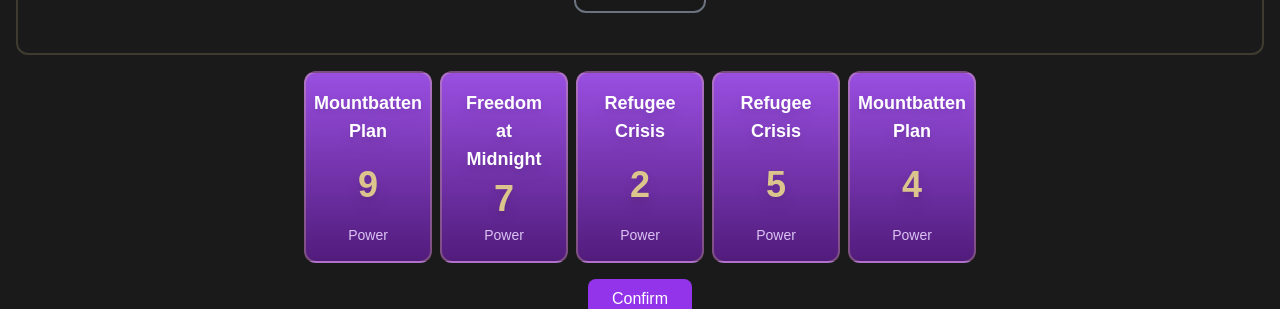
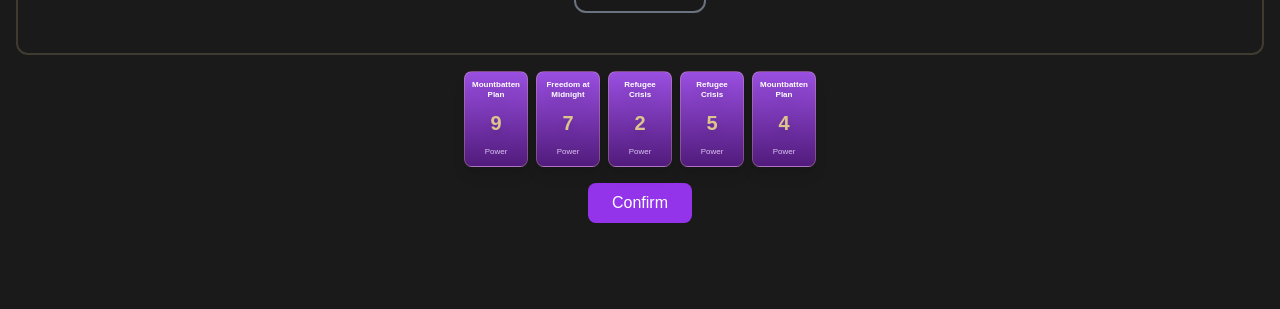
Before and after one commit to LetInArcadiaEgo/turbo-train, a Next.js app: page / in a window 1280 px wide. Shown: the part 567-876 px from the top of the page. After the commit the page ends 838 px from the top, so only its background shows below. Built offline with nearby package versions, Linux system fonts and the light colour scheme; no server answers.

Commit message:
fix: improve game animations and UI - Remove card exit animations for smoother placement - Fix score box alignment and prevent layout shifts - Update Card and ScoreTracker components

```diff
--- a/components/Card.tsx
+++ b/components/Card.tsx
@@ -1,5 +1,5 @@
 import React from 'react';
-import { motion } from 'framer-motion';
+import { motion, useMotionValue, useTransform } from 'framer-motion';
 import { Cinzel } from 'next/font/google';
 
 const cinzel = Cinzel({ subsets: ['latin'] });
@@ -10,45 +10,81 @@
   isRevealed: boolean;
   isPlayable: boolean;
   isComputerCard?: boolean;
-  onClick?: () => void;
+  onDragStart?: () => void;
+  onDragEnd?: (event: MouseEvent | TouchEvent | PointerEvent) => void;
 }
 
-const Card: React.FC<CardProps> = ({ value, title, isRevealed, isPlayable, isComputerCard = false, onClick }) => {
+const Card: React.FC<CardProps> = ({
+  value,
+  title,
+  isRevealed,
+  isPlayable,
+  isComputerCard = false,
+  onDragStart,
+  onDragEnd
+}) => {
   return (
     <motion.div
-      whileHover={isPlayable ? { scale: 1.05 } : {}}
-      whileTap={isPlayable ? { scale: 0.95 } : {}}
+      drag={isPlayable}
+      dragMomentum={false}
+      dragElastic={0.1}
+      dragTransition={{ bounceStiffness: 600, bounceDamping: 20 }}
+      onDragStart={onDragStart}
+      onDragEnd={onDragEnd}
+      whileHover={isPlayable ? { scale: 1.05, y: -5 } : {}}
+      whileDrag={{
+        scale: 1.1,
+        cursor: 'grabbing',
+        zIndex: 50
+      }}
       className={`
-        relative w-32 h-48 rounded-xl cursor-pointer
-        ${isPlayable ? 'hover:shadow-lg hover:shadow-purple-300/20' : 'cursor-default'}
-        transition-all duration-300 ease-in-out
+        relative w-16 h-24 rounded-lg shrink-0
+        ${isPlayable ? 'cursor-grab' : 'cursor-default'}
+        transition-all duration-150 ease-out
+        select-none
+        [-webkit-user-select:none]
+        [-moz-user-select:none]
+        [-ms-user-select:none]
+        [user-select:none]
+        [-webkit-user-drag:none]
+        [-webkit-tap-highlight-color:transparent]
       `}
-      onClick={isPlayable ? onClick : undefined}
+      initial={false}
+      layout
     >
-      <div
+      <motion.div
         className={`
-          absolute inset-0 rounded-xl p-4
+          absolute inset-0 rounded-lg p-2
           ${isRevealed
             ? isComputerCard
               ? 'bg-gradient-to-b from-rose-800/90 to-rose-950/90'
               : 'bg-gradient-to-b from-purple-500/90 to-purple-900/90'
             : 'bg-gradient-to-b from-gray-200 to-gray-300'}
           flex flex-col items-center justify-between
-          border-2 border-opacity-30 ${isRevealed ? 'border-[#dcc48d]' : 'border-gray-400'}
+          border border-opacity-30 ${isRevealed ? 'border-[#dcc48d]' : 'border-gray-400'}
+          shadow-lg
+          select-none
+          [-webkit-user-select:none]
+          [-moz-user-select:none]
+          [-ms-user-select:none]
+          [user-select:none]
+          [-webkit-user-drag:none]
+          [-webkit-tap-highlight-color:transparent]
         `}
+        layout
       >
         {isRevealed ? (
           <>
-            <div className="text-white text-lg font-semibold drop-shadow-lg text-center">{title}</div>
-            <div className="text-[#dcc48d] text-4xl font-bold drop-shadow-lg">{value}</div>
-            <div className="text-purple-200 text-sm opacity-90">Power</div>
+            <div className="text-white text-[8px] font-semibold drop-shadow-lg text-center leading-tight select-none">{title}</div>
+            <div className="text-[#dcc48d] text-xl font-bold drop-shadow-lg select-none">{value}</div>
+            <div className="text-purple-200 text-[8px] opacity-90 select-none">Power</div>
           </>
         ) : (
-          <div className="h-full w-full flex items-center justify-center">
-            <span className={`${cinzel.className} text-gray-700 text-xl`}>Partition</span>
+          <div className="h-full w-full flex items-center justify-center select-none">
+            <span className={`${cinzel.className} text-gray-700 text-sm select-none`}>Partition</span>
           </div>
         )}
-      </div>
+      </motion.div>
     </motion.div>
   );
 };
--- a/components/ScoreTracker.tsx
+++ b/components/ScoreTracker.tsx
@@ -17,43 +17,27 @@
   tracks,
   round
 }) => {
-  const totalPlayerScore = tracks.reduce((sum, track) => sum + track.playerScore, 0);
-  const totalComputerScore = tracks.reduce((sum, track) => sum + track.computerScore, 0);
-  const playerWins = tracks.filter(t => t.winner === 'player').length;
-  const computerWins = tracks.filter(t => t.winner === 'computer').length;
+  const getTrackColor = (track: Track) => {
+    if (track.playerScore > track.computerScore) return 'bg-purple-500';
+    if (track.computerScore > track.playerScore) return 'bg-rose-500';
+    return 'bg-gray-500';
+  };
 
   return (
-    <div className="bg-[#1a1a1a] rounded-xl p-6 shadow-lg border-2 border-[#dcc48d] border-opacity-20">
-      <div className="flex justify-between items-center mb-4">
-        <h2 className="text-white text-xl font-semibold">Score Tracker</h2>
-        <span className="text-purple-200">Round {round}/5</span>
-      </div>
-
-      <div className="grid grid-cols-2 gap-4">
-        <div className="bg-pink-400/20 rounded-lg p-4 text-center border-2 border-pink-400/30 shadow-lg backdrop-blur-sm">
-          <div className="text-pink-200 text-lg mb-1">You</div>
-          <div className="text-3xl font-bold text-white">{totalPlayerScore}</div>
-          <div className="text-sm text-pink-200 mt-1">Tracks Won: {playerWins}</div>
+    <div className="bg-[#1a1a1a] rounded-xl p-4 shadow-lg border-2 border-[#dcc48d] border-opacity-20">
+      <div className="flex items-center justify-center">
+        <div className="flex gap-3">
+          {tracks.map((track, index) => (
+            <div
+              key={index}
+              className={`w-16 h-16 rounded-lg ${getTrackColor(track)} flex items-center justify-center transition-colors duration-300`}
+            >
+              <div className="text-white font-bold">
+                {track.playerScore}-{track.computerScore}
+              </div>
+            </div>
+          ))}
         </div>
-
-        <div className="bg-pink-400/20 rounded-lg p-4 text-center border-2 border-pink-400/30 shadow-lg backdrop-blur-sm">
-          <div className="text-pink-200 text-lg mb-1">Opponent</div>
-          <div className="text-3xl font-bold text-white">{totalComputerScore}</div>
-          <div className="text-sm text-pink-200 mt-1">Tracks Won: {computerWins}</div>
-        </div>
-      </div>
-
-      <div className="mt-4 grid grid-cols-3 gap-2">
-        {tracks.map((track, index) => (
-          <div key={index} className="bg-purple-400/10 rounded-lg p-2 text-center">
-            <div className="text-purple-200 text-sm">Track {index + 1}</div>
-            <div className="flex justify-center items-center gap-2 text-sm mt-1">
-              <span className="text-purple-200">{track.playerScore}</span>
-              <span className="text-gray-400">vs</span>
-              <span className="text-rose-200">{track.computerScore}</span>
-            </div>
-          </div>
-        ))}
       </div>
     </div>
   );
```
